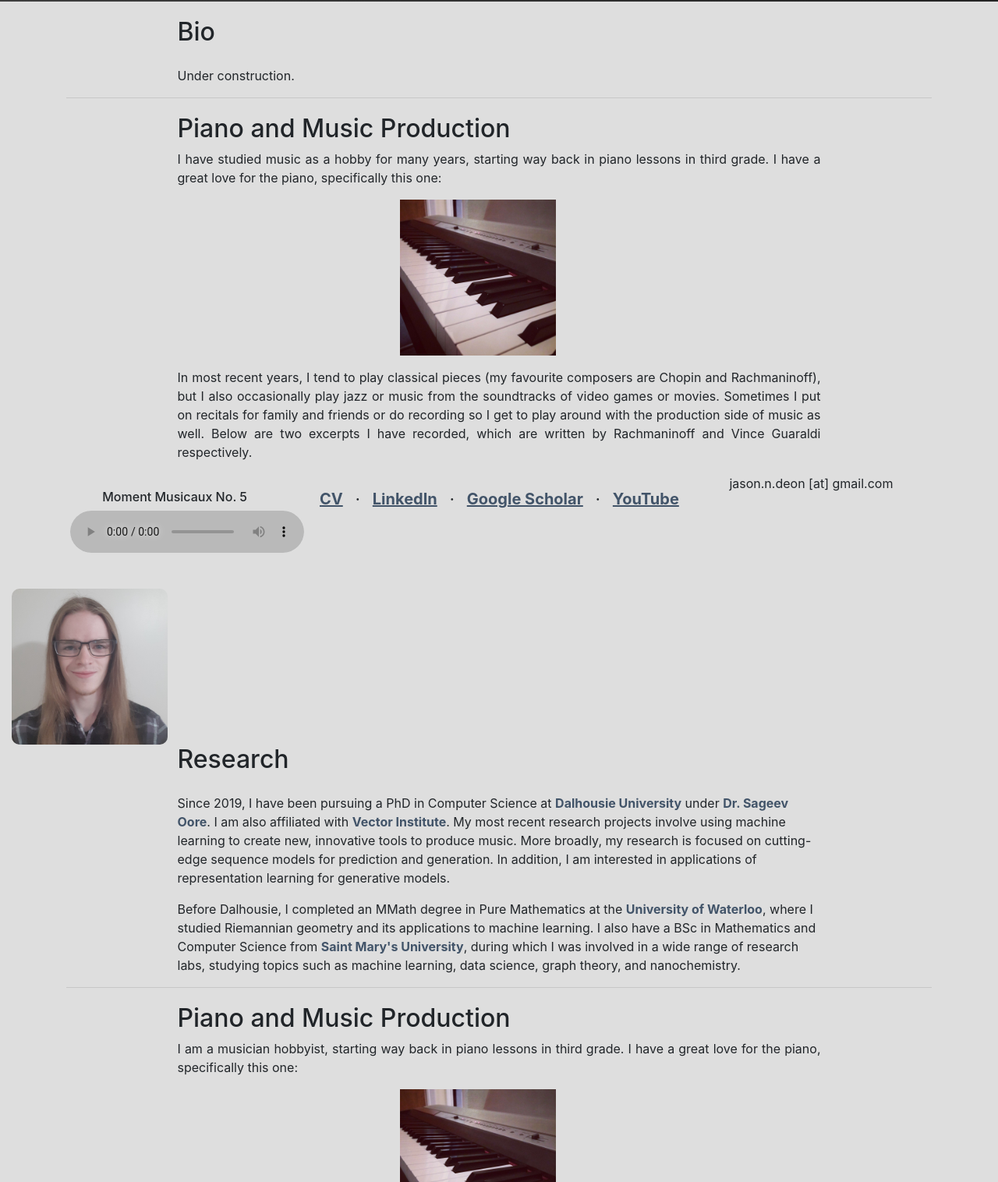
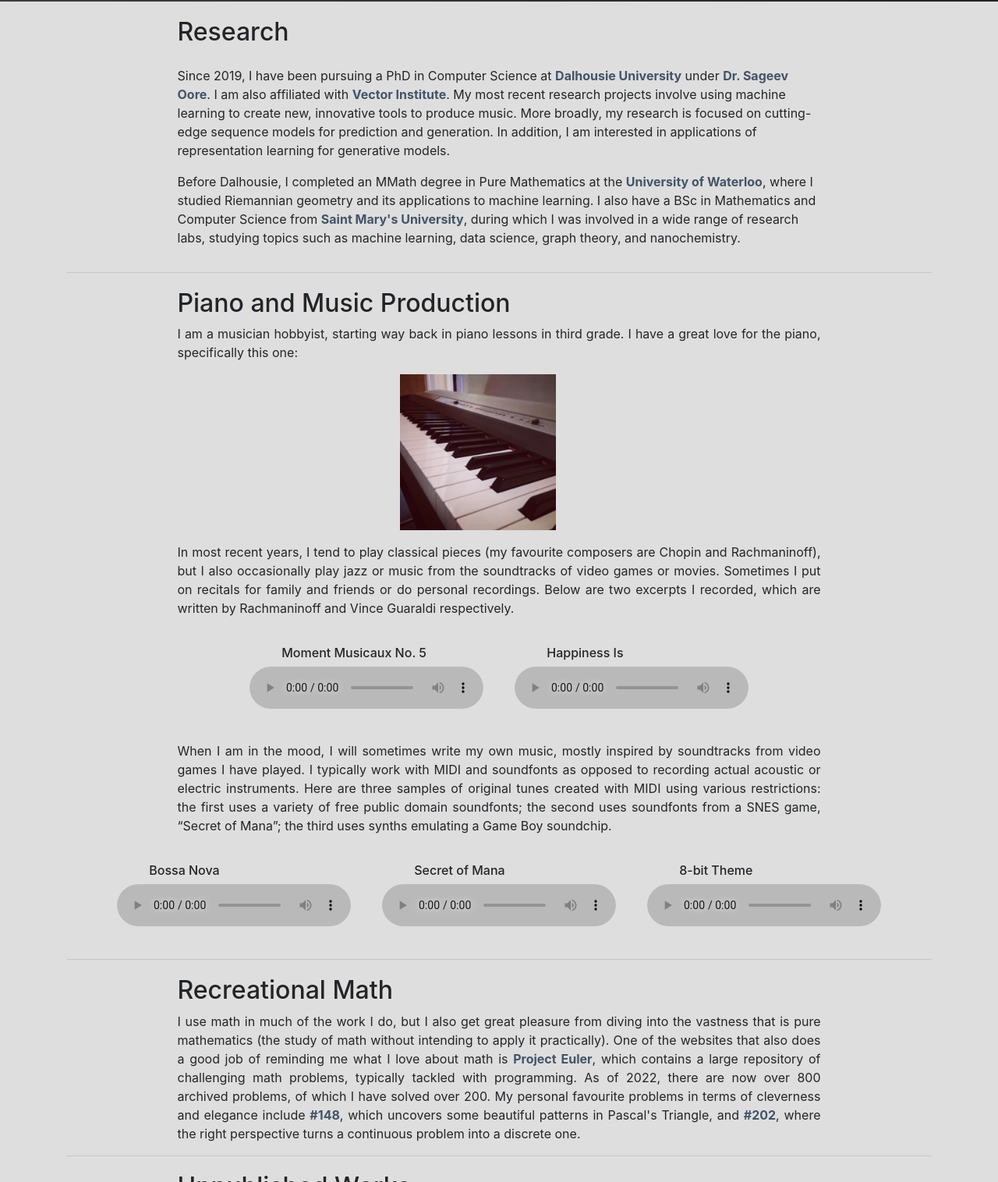
Before and after one commit to jasondeon/jasondeon.github.io, a plain HTML site: page index.html in a window 1280 px wide. Shown: the part 229-1745 px from the top of the page at 78% size. Drawn offline with nearby package versions, Linux system fonts and the light colour scheme.

Commit message:
Fixed The Disaster

```diff
--- a/index.html
+++ b/index.html
@@ -46,12 +46,24 @@
     <div class="container">
         <div class="row justify-content-md-center paragraph">
             <div class="col col-md-9">
-                <h2>Bio</h2>
+                <h2>Research</h2>
             </div>
         </div>
         <div class="row justify-content-md-center paragraph">
             <div class="col col-md-9">
-                Under construction.
+                <p>Since 2019, I have been pursuing a PhD in Computer Science at
+                <a href="https://www.dal.ca/" target="_blank">Dalhousie University</a> under
+                <a href="https://vectorinstitute.ai/team/sageev-oore/" target="_blank">Dr. Sageev Oore</a>.
+                I am also affiliated with <a href="https://vectorinstitute.ai/" target="_blank">Vector Institute</a>. My most recent research projects involve using machine learning
+                to create new, innovative tools to produce music. More broadly, my research is focused on cutting-edge
+                sequence models for prediction and generation. In addition, I am interested in applications of representation
+                learning for generative models.</p>
+
+                <p>Before Dalhousie, I completed an MMath degree in Pure Mathematics at the
+                <a href="https://uwaterloo.ca/" target="_blank">University of Waterloo</a>, where I studied Riemannian geometry and its applications to machine learning.
+                I also have a BSc in Mathematics and Computer Science from <a href="https://www.smu.ca/" target="_blank">Saint Mary's University</a>, during which I was
+                involved in a wide range of research labs, studying topics such as machine learning, data science, graph
+                theory, and nanochemistry.</p>
             </div>
         </div>
 
@@ -60,99 +72,7 @@
         </div>
     </div>
 
-    <div class="container body-text">
-        <div class="row justify-content-md-center"><div class="col col-md-9">
-            <h2>Piano and Music Production</h2>
-        </div></div>
 
-        <div class="row justify-content-md-center paragraph">
-            <div class="col col-md-9">
-                I have studied music as a hobby for many years, starting way back in piano lessons in third grade.
-                I have a great love for the piano, specifically this one:
-            </div>
-        </div>
-
-        <div class="row justify-content-md-center paragraph">
-            <div class="col-md-3">
-                <img class="pix" src="./files/piano.jpg" />
-            </div>
-        </div>
-
-        <div class="row justify-content-md-center paragraph">
-            <div class="col col-md-9">
-                In most recent years, I tend to play classical pieces (my favourite composers are Chopin and Rachmaninoff),
-                but I also occasionally play jazz or music from the soundtracks of video games or movies.
-                Sometimes I put on recitals for family and friends or do recording so I get to play around with the production side of music as well.
-                Below are two excerpts I have recorded, which are written by Rachmaninoff and Vince Guaraldi respectively.
-            </div>
-        </div>
-
-        <div class="row justify-content-md-center paragraph">
-            <div class="audio" style="display: inline-block">
-                <div class="row justify-content-md-center reference-header"><div class="col col-md-9">
-                    <h6>Moment Musicaux No. 5</h6>
-                </div></div>
-                <audio controls>
-                    <source src="files/rach.wav" type="audio/x-wav">
-                    Your browser does not support the audio element.
-                </audio>
-            </div>
-
-            <div class="row justify-content-md-center">
-              <div class="col header-links">
-                <h5>
-                  <a href="./files/Curriculum_Vitae.pdf" target="_blank"><u>CV</u></a> &nbsp &middot &nbsp
-                  <a href="https://www.linkedin.com/in/jason-deon/" target="_blank"><u>LinkedIn</u></a> &nbsp &middot &nbsp
-                  <a href="https://scholar.google.ca/citations?user=8RHMO7MAAAAJ&hl=en" target="_blank"><u>Google Scholar</u></a> &nbsp &middot &nbsp
-                  <a href="https://www.youtube.com/channel/UC5ncSqVBpCWa-xV8jKbt7ww" target="_blank"><u>YouTube</u></a>
-                </h5>
-              </div>
-            </div>
-
-            <div class="row col-sm text-center header-email">
-              <div class="col">
-                jason.n.deon [at] gmail.com
-              </div>
-            </div>
-
-          </div>
-        </div>
-        <div class="col-md-3">
-          <img class="headshot" src="./files/profile.jpg" />
-        </div>
-      </div>
-    </div>
-  </div>
-
-  <div class="container">
-    <div class="row justify-content-md-center paragraph">
-      <div class="col col-md-9">
-        <h2>Research</h2>
-      </div>
-    </div>
-    <div class="row justify-content-md-center paragraph">
-      <div class="col col-md-9">
-        Since 2019, I have been pursuing a PhD in Computer Science at <a href="https://www.dal.ca/" target="_blank">Dalhousie University</a>
-        under <a href="https://vectorinstitute.ai/team/sageev-oore/" target="_blank">Dr. Sageev Oore</a>.
-        I am also affiliated with <a href="https://vectorinstitute.ai/" target="_blank">Vector Institute</a>.
-        My most recent research projects involve using machine learning to create new, innovative tools to produce music.
-        More broadly, my research is focused on cutting-edge sequence models for prediction and generation.
-        In addition, I am interested in applications of representation learning for generative models.
-      </div>
-    </div>
-    <div class="row justify-content-md-center paragraph">
-      <div class="col col-md-9">
-        Before Dalhousie, I completed an MMath degree in Pure Mathematics at the <a href="https://uwaterloo.ca/", target="_blank">University of Waterloo</a>,
-        where I studied Riemannian geometry and its applications to machine learning.
-        I also have a BSc in Mathematics and Computer Science from <a href="https://www.smu.ca/" target="_blank">Saint Mary's University</a>,
-        during which I was involved in a wide range of research labs, studying topics such as machine learning, data science, graph theory, and nanochemistry.
-      </div>
-    </div>
-
-    <div>
-      <hr>
-    </div>
-  </div>
 
     <div class="container body-text">
         <div class="row justify-content-md-center">
```
Lines whose indentation alone changed are shown as unchanged.
